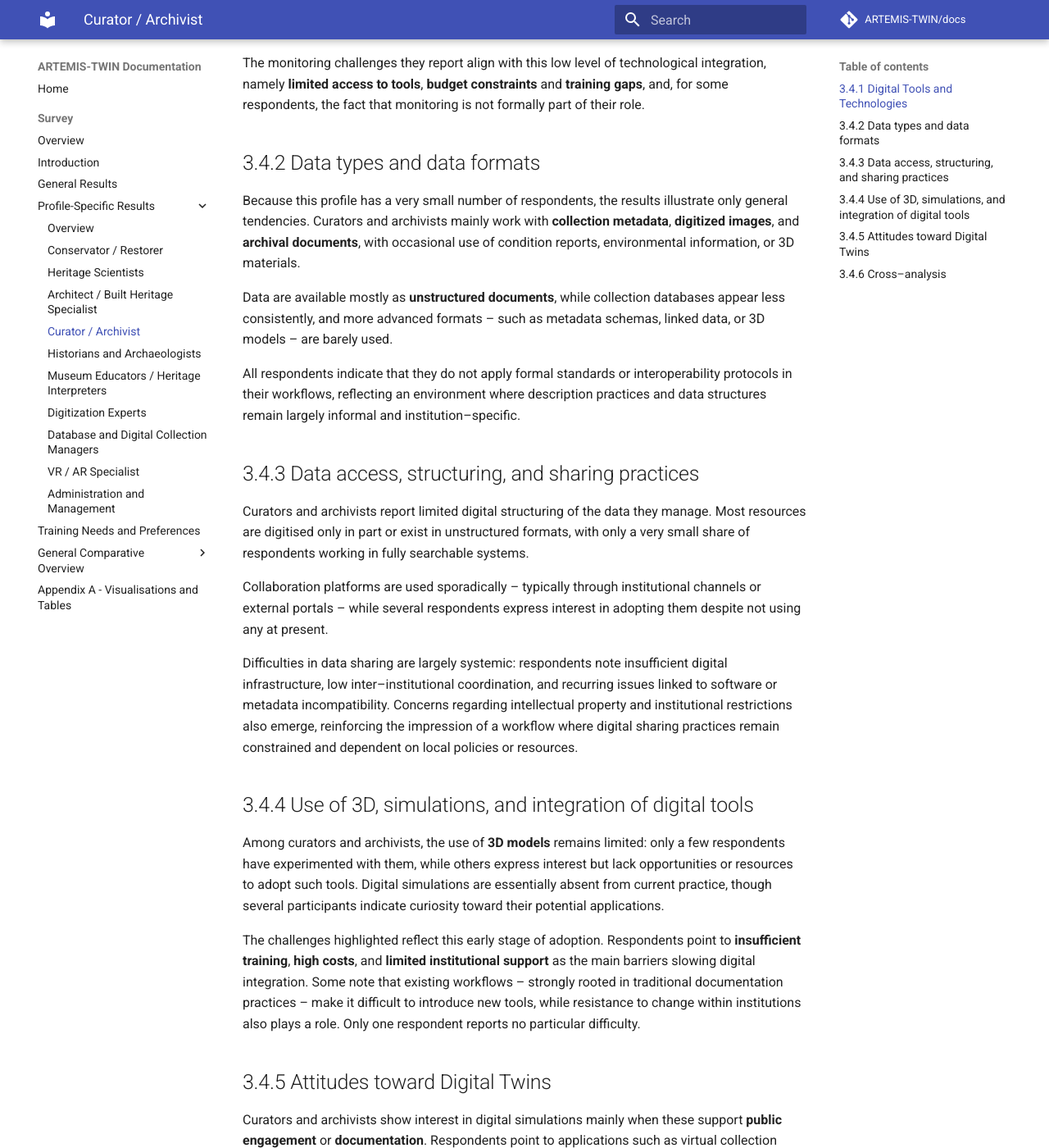
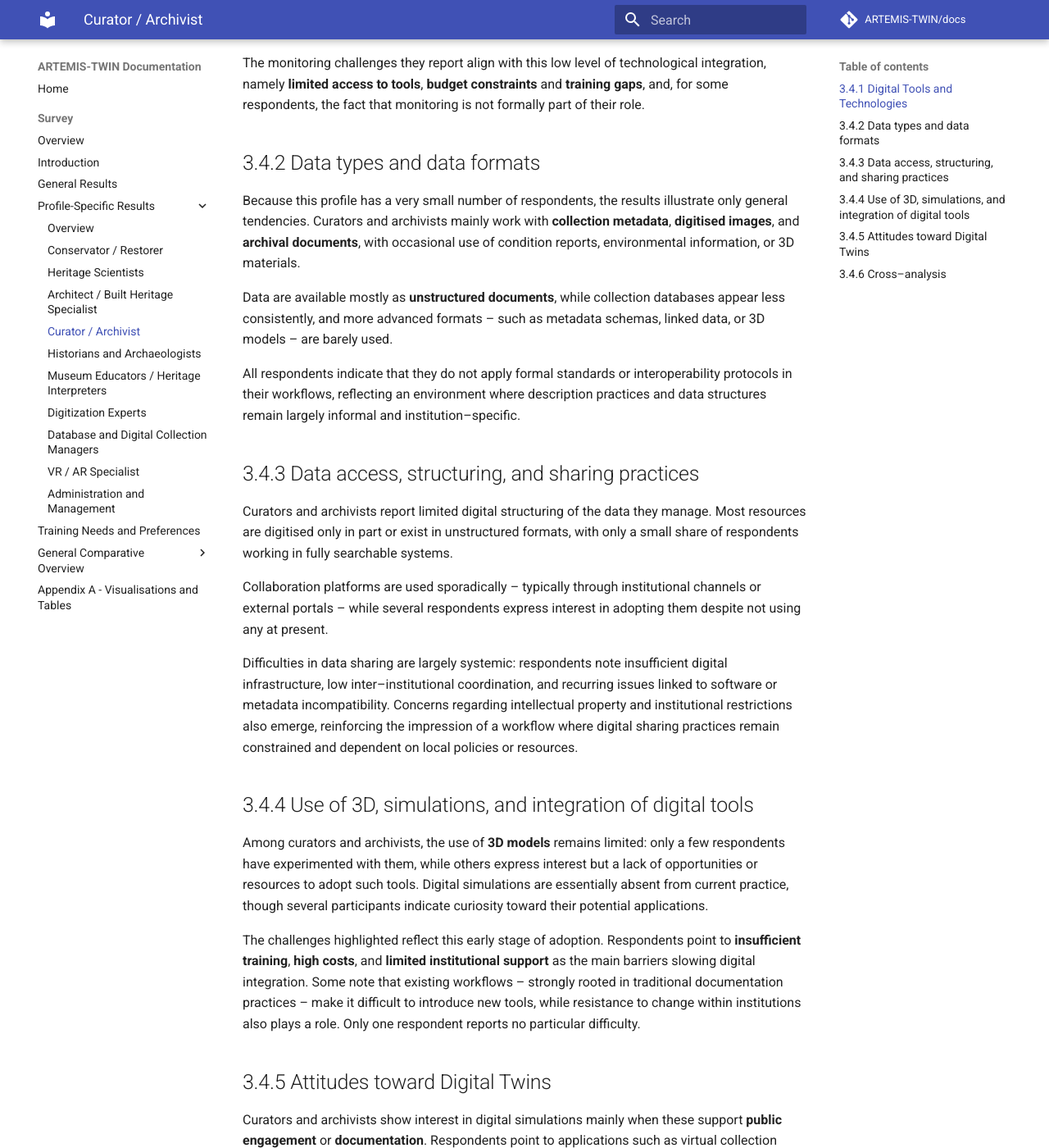
Before and after one commit to ARTEMIS-TWIN/Docs, an MkDocs documentation site: the page built from docs/survey/03-04-curator-archivist.md, in a window 1280 px wide and 1400 px high, scrolled down 629 px. Shown: the whole window at 82% size. Built offline with MkDocs 1.6.1 and Material for MkDocs 9.7.7, drawn with Linux system fonts in a browser that asks for light colours; comment, search, counter and statistics services are not loaded.

Commit message:
Update 03-04-curator-archivist.md

```diff
--- a/docs/survey/03-04-curator-archivist.md
+++ b/docs/survey/03-04-curator-archivist.md
@@ -16,7 +16,7 @@ The monitoring challenges they report align with this low level of technological
 
 ## 3.4.2 Data types and data formats
 
-Because this profile has a very small number of respondents, the results illustrate only general tendencies. Curators and archivists mainly work with **collection metadata**, **digitized images**, and **archival documents**, with occasional use of condition reports, environmental information, or 3D materials.
+Because this profile has a very small number of respondents, the results illustrate only general tendencies. Curators and archivists mainly work with **collection metadata**, **digitised images**, and **archival documents**, with occasional use of condition reports, environmental information, or 3D materials.
 
 Data are available mostly as **unstructured documents**, while collection databases appear less consistently, and more advanced formats – such as metadata schemas, linked data, or 3D models – are barely used.
 
@@ -24,7 +24,7 @@ All respondents indicate that they do not apply formal standards or interoperabi
 
 ## 3.4.3 Data access, structuring, and sharing practices
 
-Curators and archivists report limited digital structuring of the data they manage. Most resources are digitised only in part or exist in unstructured formats, with only a very small share of respondents working in fully searchable systems.
+Curators and archivists report limited digital structuring of the data they manage. Most resources are digitised only in part or exist in unstructured formats, with only a small share of respondents working in fully searchable systems.
 
 Collaboration platforms are used sporadically – typically through institutional channels or external portals – while several respondents express interest in adopting them despite not using any at present.
 
@@ -32,7 +32,7 @@ Difficulties in data sharing are largely systemic: respondents note insufficient
 
 ## 3.4.4 Use of 3D, simulations, and integration of digital tools
 
-Among curators and archivists, the use of **3D models** remains limited: only a few respondents have experimented with them, while others express interest but lack opportunities or resources to adopt such tools. Digital simulations are essentially absent from current practice, though several participants indicate curiosity toward their potential applications.
+Among curators and archivists, the use of **3D models** remains limited: only a few respondents have experimented with them, while others express interest but a lack of opportunities or resources to adopt such tools. Digital simulations are essentially absent from current practice, though several participants indicate curiosity toward their potential applications.
 
 The challenges highlighted reflect this early stage of adoption. Respondents point to **insufficient training**, **high costs**, and **limited institutional support** as the main barriers slowing digital integration. Some note that existing workflows – strongly rooted in traditional documentation practices – make it difficult to introduce new tools, while resistance to change within institutions also plays a role. Only one respondent reports no particular difficulty.
 
```
